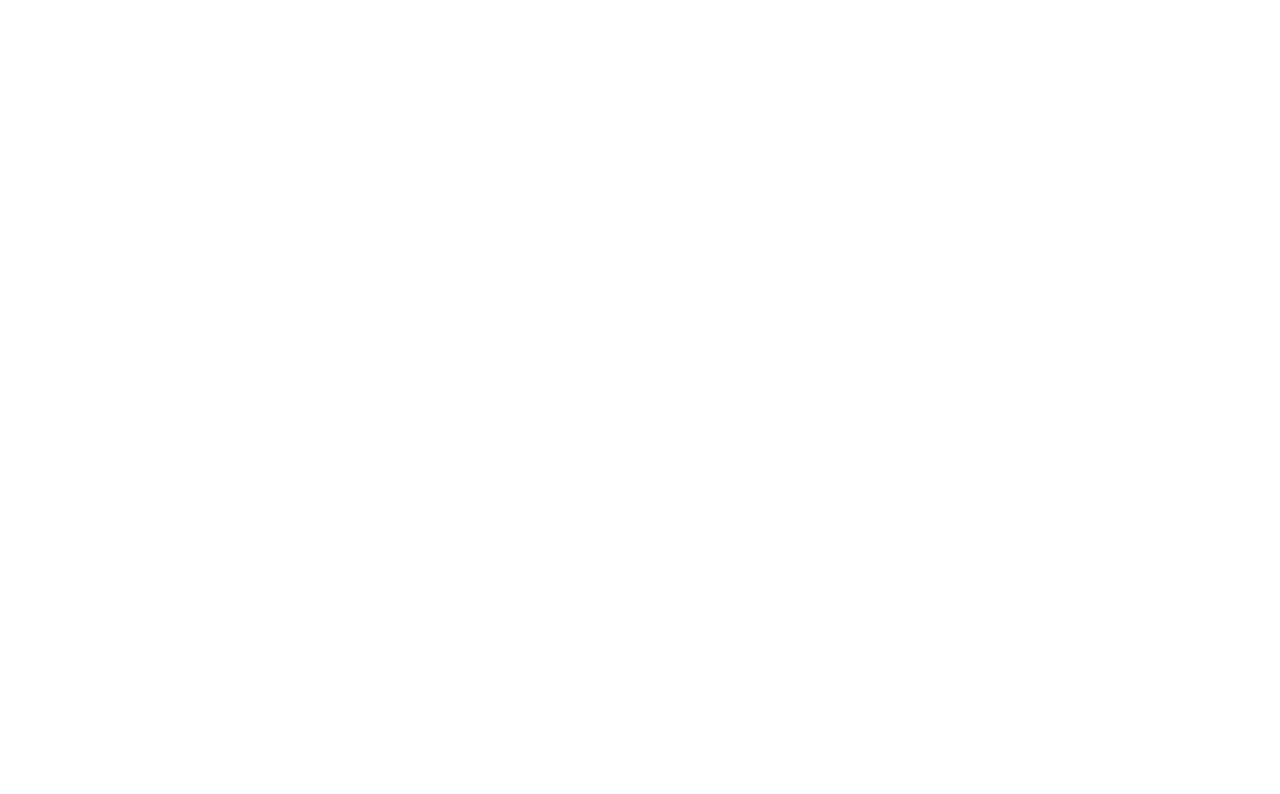
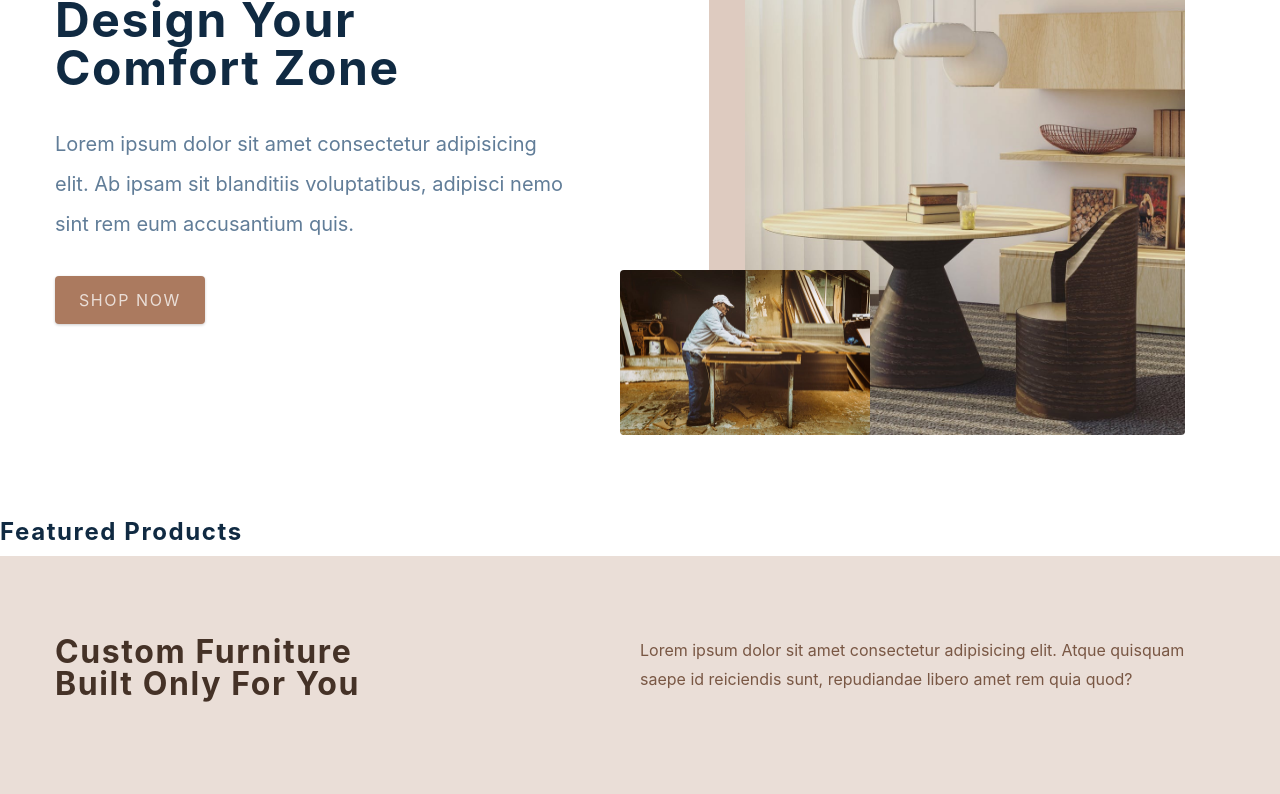
Before and after one commit to rsatheeshkumar/store-fe, a React (Create React App) app: page / in a window 1280 px wide. Shown: the part 280-1074 px from the top of the page. Before the commit the page ends 800 px from the top, so only its background shows below. Built offline with nearby package versions, Linux system fonts and the light colour scheme.

Commit message:
Home page,About page and checkout page hard code set done

```diff
--- a/src/components/Contact.js
+++ b/src/components/Contact.js
@@ -1,9 +1,37 @@
-import React from 'react'
-import styled from 'styled-components'
+import React from "react";
+import styled from "styled-components";
 
 const Contact = () => {
-  return <h4>contact section</h4>
-}
+  return (
+    <Wrapper>
+      <div className="section-center">
+        <h3>Join our newsletter and get 20% off</h3>
+        <div className="content">
+          <p>
+            Lorem ipsum dolor sit amet consectetur adipisicing elit. Rerum
+            veniam repudiandae vel ab id, fuga praesentium nobis natus ipsam
+            vero?
+          </p>
+          <form
+            className="contact-form"
+            action="https://formspree.io/f/xbjqgqyn"
+            method="POST"
+          >
+            <input
+              type="email"
+              className="form-input"
+              placeholder="enter email"
+              name="_replyto"
+            />
+            <button type="submit" className="submit-btn">
+              subscribe
+            </button>
+          </form>
+        </div>
+      </div>
+    </Wrapper>
+  );
+};
 const Wrapper = styled.section`
   padding: 5rem 0;
   h3 {
@@ -67,6 +95,6 @@
   @media (min-width: 1280px) {
     padding: 15rem 0;
   }
-`
+`;
 
-export default Contact
+export default Contact;
--- a/src/components/Hero.js
+++ b/src/components/Hero.js
@@ -1,12 +1,32 @@
-import React from 'react'
-import styled from 'styled-components'
-import { Link } from 'react-router-dom'
-import heroBcg from '../assets/hero-bcg.jpeg'
-import heroBcg2 from '../assets/hero-bcg-2.jpeg'
+import React from "react";
+import styled from "styled-components";
+import { Link } from "react-router-dom";
+import heroBcg from "../assets/hero-bcg.jpeg";
+import heroBcg2 from "../assets/hero-bcg-2.jpeg";
 
 const Hero = () => {
-  return <h4>hero</h4>
-}
+  return (
+    <Wrapper className="section-center">
+      <article className="content">
+        <h1>
+          design your <br />
+          comfort zone
+        </h1>
+        <p>
+          Lorem ipsum dolor sit amet consectetur adipisicing elit. Ab ipsam sit
+          blanditiis voluptatibus, adipisci nemo sint rem eum accusantium quis.
+        </p>
+        <Link to="/products" className="btn hero-btn">
+          shop now
+        </Link>
+      </article>
+      <article className="img-container">
+        <img src={heroBcg} alt="nice table" className="main-img" />
+        <img src={heroBcg2} alt="person working" className="accent-img" />
+      </article>
+    </Wrapper>
+  );
+};
 
 const Wrapper = styled.section`
   min-height: 60vh;
@@ -58,7 +78,7 @@
       border-radius: var(--radius);
     }
     .img-container::before {
-      content: '';
+      content: "";
       position: absolute;
       width: 10%;
       height: 80%;
@@ -68,6 +88,6 @@
       border-radius: var(--radius);
     }
   }
-`
+`;
 
-export default Hero
+export default Hero;
--- a/src/components/PageHero.js
+++ b/src/components/PageHero.js
@@ -1,9 +1,18 @@
-import React from 'react'
-import styled from 'styled-components'
-import { Link } from 'react-router-dom'
-const PageHero = () => {
-  return <h4>page hero</h4>
-}
+import React from "react";
+import styled from "styled-components";
+import { Link } from "react-router-dom";
+const PageHero = ({ title }) => {
+  console.log(title);
+  return (
+    <Wrapper>
+      <div className="section-center">
+        <h3>
+          <Link to="/">Home</Link>/{title}
+        </h3>
+      </div>
+    </Wrapper>
+  );
+};
 
 const Wrapper = styled.section`
   background: var(--clr-primary-10);
@@ -21,6 +30,6 @@
   a:hover {
     color: var(--clr-primary-1);
   }
-`
+`;
 
-export default PageHero
+export default PageHero;
--- a/src/components/Services.js
+++ b/src/components/Services.js
@@ -1,10 +1,38 @@
-import React from 'react'
-import styled from 'styled-components'
-import { services } from '../utils/constants'
+import React from "react";
+import styled from "styled-components";
+import { services } from "../utils/constants";
 
 const Services = () => {
-  return <h4>services </h4>
-}
+  return (
+    <Wrapper>
+      <div className="section-center">
+        <article className="header">
+          <h3>
+            custom furniture <br />
+            built only for you
+          </h3>
+          <p>
+            Lorem ipsum dolor sit amet consectetur adipisicing elit. Atque
+            quisquam saepe id reiciendis sunt, repudiandae libero amet rem quia
+            quod?
+          </p>
+        </article>
+        <div className="services-center">
+          {services.map((service) => {
+            const { id, icon, title, text } = service;
+            return (
+              <article key={id} className="service">
+                <span className="icon">{icon} </span>
+                <h4>{title}</h4>
+                <p>{text}</p>
+              </article>
+            );
+          })}
+        </div>
+      </div>
+    </Wrapper>
+  );
+};
 
 const Wrapper = styled.section`
   h3,
@@ -68,5 +96,5 @@
       transform: translateY(5rem);
     }
   }
-`
-export default Services
+`;
+export default Services;
--- a/src/pages/AboutPage.js
+++ b/src/pages/AboutPage.js
@@ -1,11 +1,30 @@
-import React from 'react'
-import styled from 'styled-components'
-import { PageHero } from '../components'
-import aboutImg from '../assets/hero-bcg.jpeg'
+import React from "react";
+import styled from "styled-components";
+import { PageHero } from "../components";
+import aboutImg from "../assets/hero-bcg.jpeg";
 
 const AboutPage = () => {
-  return <h4>about page</h4>
-}
+  return (
+    <main>
+      <PageHero title="about" />
+      <Wrapper className="page section section-center">
+        <img src={aboutImg} alt="desk" />
+        <article>
+          <div className="title">
+            <h2>Our Story</h2>
+            <div className="underline"></div>
+          </div>
+          <p>
+            Lorem ipsum dolor sit amet consectetur adipisicing elit. Delectus
+            cumque mollitia magnam dolorum voluptate ipsa exercitationem.
+            Deleniti harum, in nostrum aspernatur officia enim facere tempora
+            maxime, minima, quia exercitationem nemo.
+          </p>
+        </article>
+      </Wrapper>
+    </main>
+  );
+};
 
 const Wrapper = styled.section`
   display: grid;
@@ -33,5 +52,5 @@
   @media (min-width: 992px) {
     grid-template-columns: 1fr 1fr;
   }
-`
-export default AboutPage
+`;
+export default AboutPage;
--- a/src/pages/CheckoutPage.js
+++ b/src/pages/CheckoutPage.js
@@ -1,12 +1,19 @@
-import React from 'react'
-import styled from 'styled-components'
-import { PageHero, StripeCheckout } from '../components'
+import React from "react";
+import styled from "styled-components";
+import { PageHero, StripeCheckout } from "../components";
 // extra imports
-import { useCartContext } from '../context/cart_context'
-import { Link } from 'react-router-dom'
+import { useCartContext } from "../context/cart_context";
+import { Link } from "react-router-dom";
 
-const CheckoutPage = () => {
-  return <h4>checkout page</h4>
-}
-const Wrapper = styled.div``
-export default CheckoutPage
+const CheckoutPage = ({ title }) => {
+  return (
+    <main>
+      <PageHero title="checkout" />
+      <Wrapper className="page">
+        <h1>Checkout here</h1>
+      </Wrapper>
+    </main>
+  );
+};
+const Wrapper = styled.div``;
+export default CheckoutPage;
--- a/src/pages/ErrorPage.js
+++ b/src/pages/ErrorPage.js
@@ -1,9 +1,19 @@
-import React from 'react'
-import styled from 'styled-components'
-import { Link } from 'react-router-dom'
+import React from "react";
+import styled from "styled-components";
+import { Link } from "react-router-dom";
 const ErrorPage = () => {
-  return <h4>error page</h4>
-}
+  return (
+    <Wrapper className="page-100">
+      <section>
+        <h1>404</h1>
+        <h3>Sorry, the page you tried can't be found</h3>
+        <Link to="/" className="btn">
+          back home
+        </Link>
+      </section>
+    </Wrapper>
+  );
+};
 
 const Wrapper = styled.main`
   background: var(--clr-primary-10);
@@ -18,6 +28,6 @@
     text-transform: none;
     margin-bottom: 2rem;
   }
-`
+`;
 
-export default ErrorPage
+export default ErrorPage;
--- a/src/pages/HomePage.js
+++ b/src/pages/HomePage.js
@@ -2,7 +2,14 @@
 import { FeaturedProducts, Hero, Services, Contact } from "../components";
 
 const HomePage = () => {
-  return <h4>home page</h4>;
+  return (
+    <main>
+      <Hero />
+      <FeaturedProducts />
+      <Services />
+      <Contact />
+    </main>
+  );
 };
 
 export default HomePage;
```
